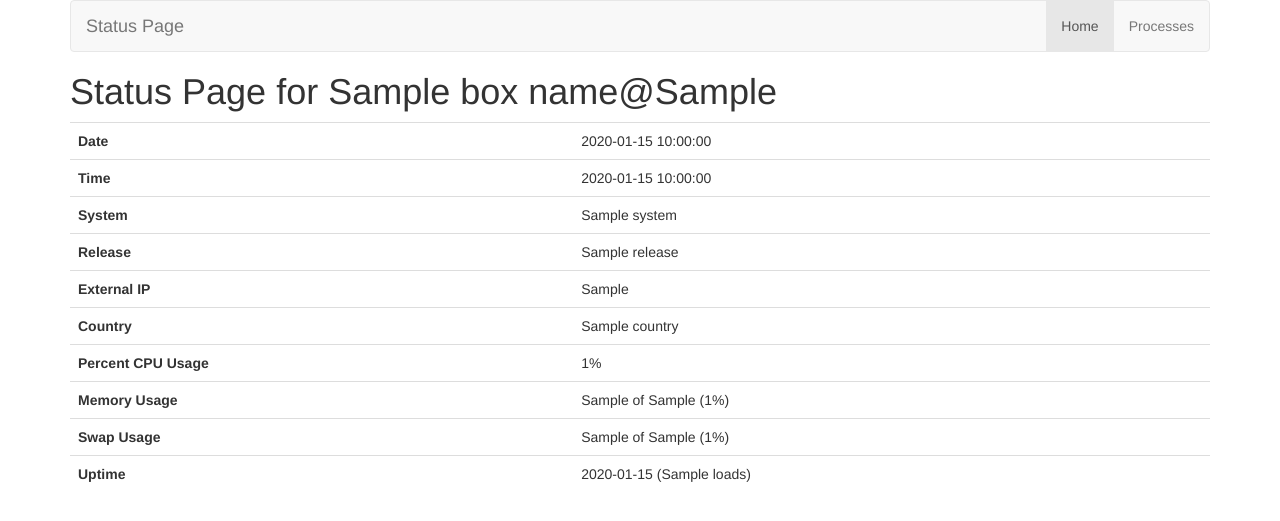
After one commit to Michael-F-Bryan/Server-Status, a Flask app: template templates/home.html in a window 1280 px wide. The commit adds this page. Shown: the top 521 px of the page. Run offline with Flask 2, Linux system fonts and the light colour scheme; the template is opened without the code that fills it: most values are stand-ins (such as "Sample title", 1, 10 or a date in 2020); some libraries are stand-ins or nearby versions.

Commit message:
Split into two pages, processes and home. Added more stats to home

```diff
--- a/main.py
+++ b/main.py
@@ -11,6 +11,25 @@ import psutil
 
 app = Flask(__name__)
 
+
+suffixes = ['B', 'KB', 'MB', 'GB', 'TB', 'PB']
+def humansize(nbytes):
+    if nbytes == 0: return '0 B'
+    i = 0
+    while nbytes >= 1024 and i < len(suffixes)-1:
+        nbytes /= 1024.
+        i += 1
+    f = ('%.2f' % nbytes).rstrip('0').rstrip('.')
+    return '%s %s' % (f, suffixes[i])
+
+
+def get_uptime():
+    pretty_ut = subprocess.run(['uptime', '-p'],
+            stdout=subprocess.PIPE).stdout.decode('utf-8')
+    loads = subprocess.run(['uptime'],
+            stdout=subprocess.PIPE).stdout.decode('utf-8').split()[-3:]
+    loads = ' '.join(loads)
+    return pretty_ut, loads
 
 def get_ip():
     s = socket.socket(socket.AF_INET, socket.SOCK_DGRAM)
@@ -26,7 +45,7 @@ def get_ip():
     return int_ip, ext_ip, country
 
 
-def processes():
+def parse_processes():
     Process = namedtuple('Process', [
         'pid',
         'user',
@@ -41,7 +60,6 @@ def processes():
     processes = psutil.process_iter()
 
     ps = []
-
     for process in processes:
         if process.username() == 'root':
             continue
@@ -49,10 +67,13 @@ def processes():
         create_time = datetime.datetime.fromtimestamp(process.create_time()).strftime(
                 "%Y-%m-%d %H:%M:%S")
 
+        cmd = ' '.join(process.cmdline())
+        cmd = cmd if len(cmd) < 60 else process.cmdline()[0]
+
         new_ps = Process(
                 pid=process.pid,
                 user=process.username(),
-                command=' '.join(process.cmdline()),
+                command=cmd,
                 number_of_threads=process.num_threads(),
                 percent_cpu=process.cpu_percent(),
                 percent_memory=round(100*process.memory_percent(),2),
@@ -67,28 +88,60 @@ def processes():
     return ps
 
 
-
 @app.route('/')
 def root():
     box_name = platform.node()
     release = platform.release()
     system = platform.system()
     int_ip, ext_ip, country =  get_ip()
-    ps = processes()
+    now = datetime.datetime.now()
+    date = now.strftime('%A %B %e, %Y')
+    time = now.strftime('%l:%M:%S %p')
 
-    response = make_response(render_template('status.html',
+    # Calculate CPU and memory usage
+    percent_cpu = psutil.cpu_percent()
+    pc_virtual_memory = psutil.virtual_memory().percent
+    virtual_memory = [psutil.virtual_memory().available,
+            psutil.virtual_memory().total]
+    virtual_memory[0] = virtual_memory[1] - virtual_memory[0]
+    virtual_memory = list(map(humansize, virtual_memory))
+
+    swap_memory = psutil.swap_memory().used, psutil.swap_memory().total
+    swap_memory = list(map(humansize, swap_memory))
+    pc_swap_memory = psutil.swap_memory().percent
+
+    uptime, loads = get_uptime()
+
+    response = make_response(render_template('home.html',
         box_name=box_name,
         release=release,
         system=system,
         int_ip=int_ip,
         ext_ip=ext_ip,
         country=country,
-        now=datetime.datetime.now().strftime('%X %x'),
-        processes=ps,
+        date=date,
+        time=time,
+        percent_virtual_memory=pc_virtual_memory,
+        virtual_memory=virtual_memory,
+        percent_cpu=percent_cpu,
+        swap_memory=swap_memory,
+        percent_swap_memory=pc_swap_memory,
+        uptime=uptime,
+        loads=loads,
     ))
     return response
 
 
+@app.route('/processes')
+def get_processes():
+    ps = parse_processes()
+
+    response = make_response(render_template('processes.html',
+        processes=ps,
+    ))
+
+    return response
+
 if __name__ == "__main__":
     app.debug = True
     app.run(host='0.0.0.0', port=8000)
--- a/templates/base.html
+++ b/templates/base.html
@@ -1,3 +1,9 @@
+{% set navigation_bar = [
+    ('/', 'home', 'Home'),
+    ('/processes', 'processes', 'Processes'),
+    ]
+%}
+
 <!DOCTYPE html>
 <html lang="en">
   <head>
@@ -23,12 +29,31 @@
   </head>
   <body>
     {% block body %}
-    <h1>Hello, world!</h1>
-    {% endblock %}
+{% set active_page = active_page|default('index') %}
 
+<div class="container">
+  <nav class="navbar navbar-default">
+    <div class="container-fluid">
+      <div class="navbar-header">
+        <a class="navbar-brand" href="/">Status Page</a>
+      </div>
+      <ul class="nav navbar-nav navbar-right">
+        {% for href, id, caption in navigation_bar %}
+        <li{% if id == active_page %} class="active"{% endif %}>
+          <a href="{{ href|e }}">{{ caption|e }}</a>
+        </li>
+        {% endfor %}
+      </ul>
+    </div>
+  </nav>
+  {% block content %}
+  <h1>Hello World!</h1>
+  {% endblock %}
+</div>
     <!-- jQuery (necessary for Bootstrap's JavaScript plugins) -->
     <script src="https://ajax.googleapis.com/ajax/libs/jquery/1.11.3/jquery.min.js"></script>
     <!-- Include all compiled plugins (below), or include individual files as needed -->
     <script src="/static/js/bootstrap.min.js"></script>
+    {% endblock %}
   </body>
 </html>
--- /dev/null
+++ b/templates/home.html
@@ -0,0 +1,48 @@
+{% extends 'base.html' %}
+{% set active_page = "home" %}
+
+{% block content %}
+  <h1>Status Page for {{ box_name }}@{{ int_ip }}</h1>
+  <table class="table">
+    <tr>
+      <th>Date</dt>
+        <td>{{ date }}</dd>
+    </tr>
+    <tr>
+      <th>Time</dt>
+        <td>{{ time }}</dd>
+    </tr>
+    <tr>
+      <th>System</dt>
+        <td>{{ system }}</dd>
+    </tr>
+    <tr>
+      <th>Release</dt>
+        <td>{{ release }}</dd>
+    </tr>
+    <tr>
+      <th>External IP</dt>
+        <td>{{ ext_ip }}</dd>
+    </tr>
+    <tr>
+      <th>Country</dt>
+        <td>{{ country }}</dd>
+    </tr>
+    <tr>
+      <th>Percent CPU Usage</dt>
+        <td>{{ percent_cpu }}%</dd>
+    </tr>
+    <tr>
+      <th>Memory Usage</dt>
+        <td>{{ virtual_memory[0] }} of {{ virtual_memory[1] }} ({{ percent_virtual_memory }}%)</dd>
+    </tr>
+    <tr>
+      <th>Swap Usage</dt>
+          <td>{{ swap_memory[0] }} of {{ swap_memory[1] }} ({{ percent_swap_memory }}%)</dd>
+    </tr>
+    <tr>
+      <th>Uptime</dt>
+          <td>{{ uptime }} ({{ loads }})</dd>
+    </tr>
+  </table>
+  {% endblock %}
```
Also changed, not shown: templates/processes.html (added, +26 -0 lines), templates/status.html (deleted, +0 -44 lines).
